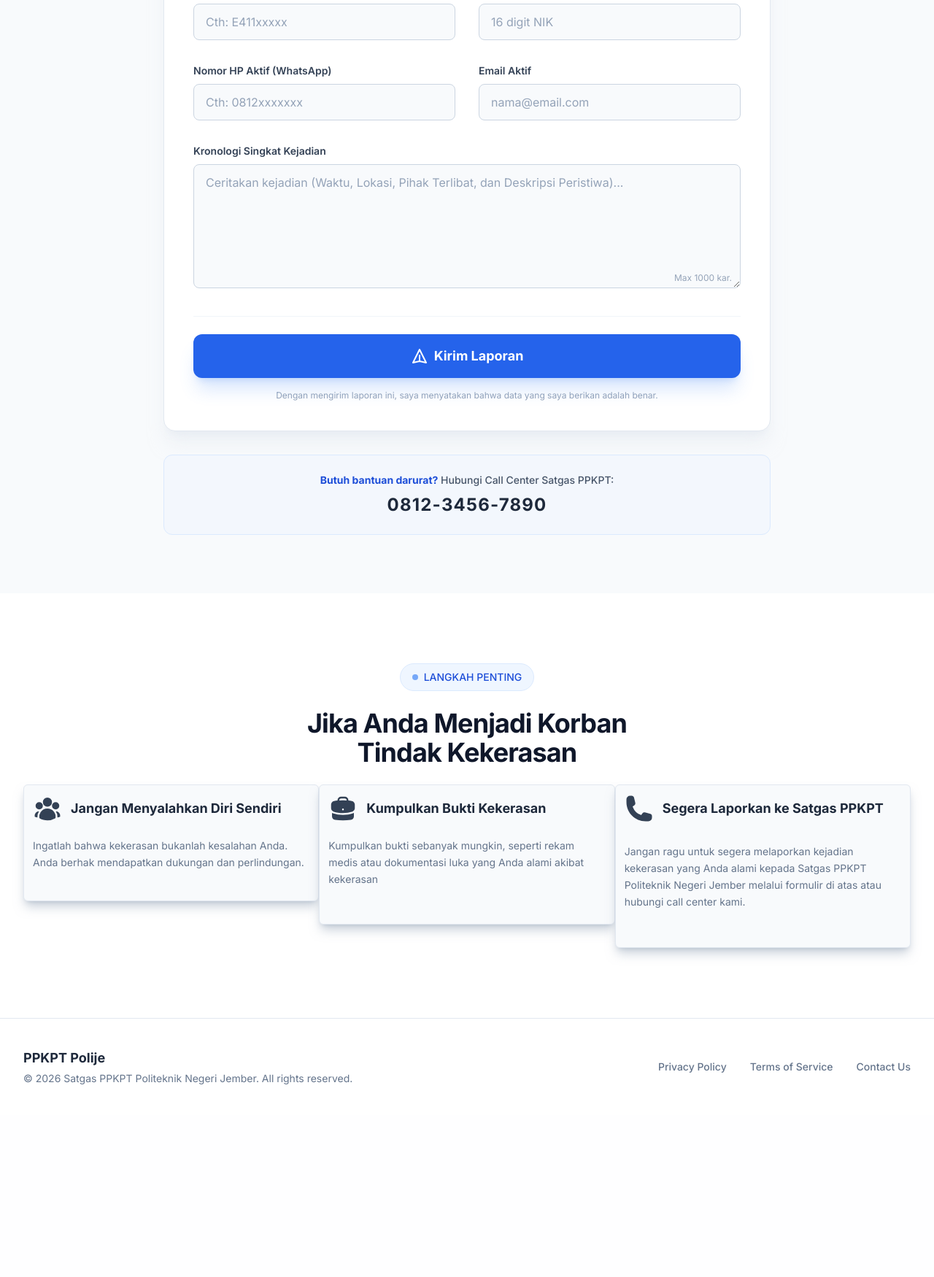
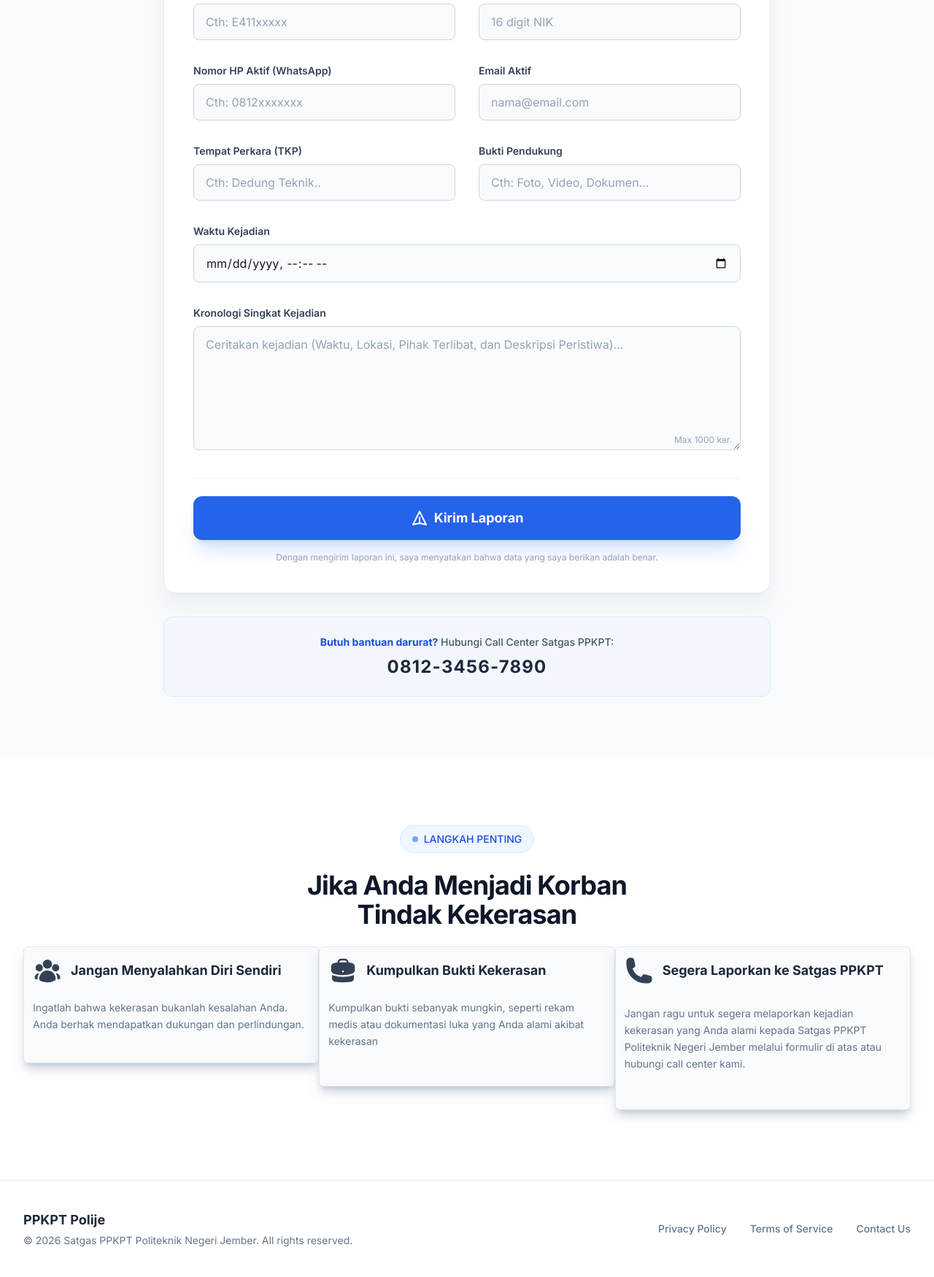
Before and after one commit to PrasetyoHerwibowo/PPKPT, a PHP site: page / in a window 1280 px wide. Shown: the part 1051-2801 px from the top of the page at 73% size. Before the commit the page ends 2537 px from the top, so only its background shows below. Run offline with PHP 8.4, Linux system fonts and the light colour scheme; some libraries are stand-ins or nearby versions.

Commit message:
add input form tkp,bukti,tanggal

```diff
--- a/PPKPT/index.php
+++ b/PPKPT/index.php
@@ -160,6 +160,29 @@
                         </div>
                     </div>
 
+                     <!-- TKP & Bukti Pendukung -->
+                    <div class="grid grid-cols-1 md:grid-cols-2 gap-8">
+                        <div>
+                            <label for="tkp" class="block text-sm font-semibold text-slate-700 dark:text-slate-300 mb-2">Tempat Perkara (TKP)</label>
+                            <input type="text" id="tkp" name="tkp" required
+                                class="w-full px-4 py-3 rounded-lg border border-slate-300 dark:border-slate-700 bg-slate-50 dark:bg-slate-800/50 text-slate-900 dark:text-slate-100 focus:ring-2 focus:ring-primary focus:border-primary focus:bg-white dark:focus:bg-slate-800 transition-all placeholder-slate-400 dark:placeholder-slate-500 outline-none"
+                                placeholder="Cth: Dedung Teknik..">
+                        </div>
+                        <div>
+                            <label for="bukti" class="block text-sm font-semibold text-slate-700 dark:text-slate-300 mb-2">Bukti Pendukung</label>
+                            <input type="text" id="bukti" name="bukti" required
+                                class="w-full px-4 py-3 rounded-lg border border-slate-300 dark:border-slate-700 bg-slate-50 dark:bg-slate-800/50 text-slate-900 dark:text-slate-100 focus:ring-2 focus:ring-primary focus:border-primary focus:bg-white dark:focus:bg-slate-800 transition-all placeholder-slate-400 dark:placeholder-slate-500 outline-none"
+                                placeholder="Cth: Foto, Video, Dokumen...">
+                        </div>
+                    </div>
+
+                    <!-- Waktu Kejadian -->
+                    <div>
+                        <label for="tanggal" class="block text-sm font-semibold text-slate-700 dark:text-slate-300 mb-2">Waktu Kejadian</label>
+                        <input type="datetime-local" id="tanggal" name="tanggal" required
+                            class="w-full px-4 py-3 rounded-lg border border-slate-300 dark:border-slate-700 bg-slate-50 dark:bg-slate-800/50 text-slate-900 dark:text-slate-100 focus:ring-2 focus:ring-primary focus:border-primary focus:bg-white dark:focus:bg-slate-800 transition-all placeholder-slate-400 dark:placeholder-slate-500 outline-none"
+                            placeholder="Masukkan tanggal kejadian">
+                    </div>
                     <!-- Kronologi -->
                     <div>
                         <label for="kronologi" class="block text-sm font-semibold text-slate-700 dark:text-slate-300 mb-2">Kronologi Singkat Kejadian</label>
```
